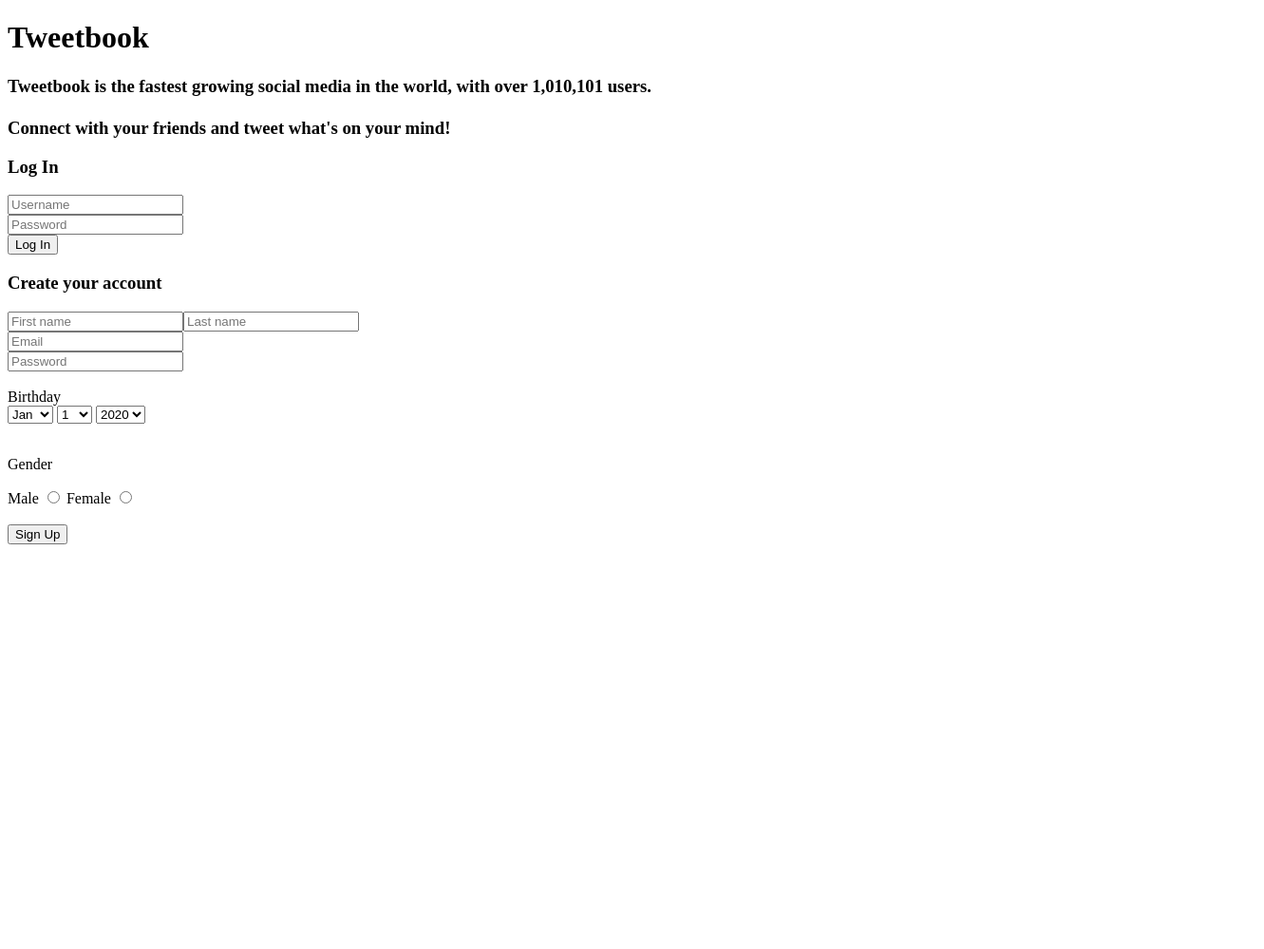
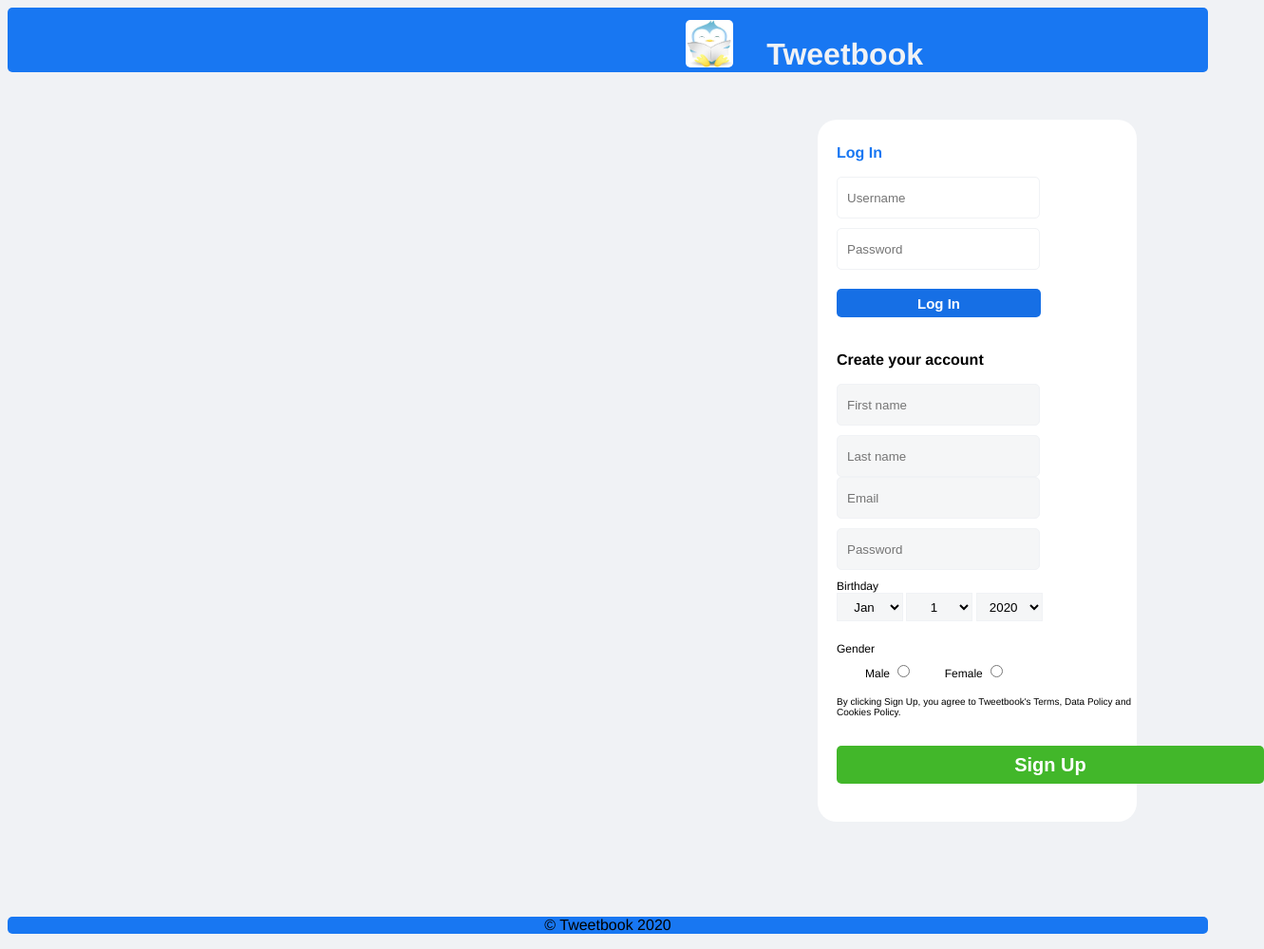
Before and after one commit to patfaynder/WebDev-Path-Tweetbook-, a plain HTML site: page index.html in a window 1280 px wide. Shown: the whole page at 95% size, 1331 px wide, since content can reach past the window. Before the commit the page ends 800 px from the top, so only its background shows below. Drawn offline with Linux system fonts and the light colour scheme.

Commit message:
Added logo and stylesheet

```diff
--- a/index.html
+++ b/index.html
@@ -1,23 +1,36 @@
 <!DOCTYPE html>
 <html>
     <head>
+        <title>Tweetbook</title>
+        <link rel="stylesheet" type="text/css" href="stylesheet.css"/>
     </head>
     <body>
+        <div class="header">
             <h1>Tweetbook</h1>
-        <h3>Tweetbook is the fastest growing social media in the world, with over 1,010,101 users.<br><br>
-        Connect with your friends and tweet what's on your mind!</h3>
+            <img src="twitter-bird-reading.jpg" alt="bird reading a book" id="birdie" width="50px" height="50px">
+        </div>
+        <div>
+            <!-- <h3>Tweetbook is the fastest growing social media in the world, with over 1,010,101 users.<br>
+            Connect with your friends and tweet what's on your mind!</h3> -->
+        </div>
+        <div class="landing_form">
+            <div class="login_form">
                 <h3>Log In</h3>
                 <form id="login">
                     <input type="text" id="username" name="username" placeholder="Username" required></input><br>
                     <input type="password" id="pwd" name="pwd" placeholder="Password" required></input><br>
-            <button type="submit" name="loginbtn">Log In</button>
-
+                    <button id="login_btn" type="submit" name="loginbtn">Log In</button>
                 </form>
+            </div>
+            <div class="crt_form">
                 <h3>Create your account</h3>
                 <form id="crt_account">
-            <input type="text" id="firstname" name="firstname" placeholder="First name" required></input><input type="text" id="lastname" name="lastname" placeholder="Last name" required></input><br>
+                    <div class="prime_details">
+                        <input type="text" id="firstname" name="firstname" placeholder="First name" required></input><input type="text" id="lastname" name="lastname" placeholder="Last name" required></input>
                         <input type="text" id="reg_email" name="reg_email" placeholder="Email" required></input><br>
-            <input type="password" id="reg_pwd" name="reg_pwd" placeholder="Password" required></input><br><br>
+                        <input type="password" id="reg_pwd" name="reg_pwd" placeholder="Password" required></input>
+                    </div>
+                    <div class="crt_bday">
                         <label for="birthday">Birthday</label><br>
                         <select id="month">
                             <option value="1">Jan</option>
@@ -108,16 +121,24 @@
                             <option value="1982">1982</option>
                             <option value="1981">1981</option>
                             <option value="1980">1980</option>
-            </select><br><br>
+                        </select>
+                    </div>
+                    <div class="crt_gender">
                         <p>Gender</p>
                         <label for="male">Male</label>
                         <input type="radio" id="male" name="gender" required>
                         <label for="female">Female</label>
-            <input type="radio" id="female" name="gender" required><br><br>
-            <button type="submit" name="signupbtn">Sign Up</button>
+                        <input type="radio" id="female" name="gender" required><br>
+                        <p style="font-size: 10px;">By clicking Sign Up, you agree to Tweetbook's Terms, Data Policy and Cookies Policy.</p>
+                        <button type="submit" name="signupbtn" style="margin-top: 20px;">Sign Up</button>
+                    </div>
                 </form>
-
-
-
+            </div>
+        </div>
+        <div class="footer">
+            <footer>
+                <p>&copy; Tweetbook 2020</p>
+            </footer>
+        </div>
     </body>
 </html>
--- /dev/null
+++ b/stylesheet.css
@@ -0,0 +1,130 @@
+/* Tweetbook stylesheet */
+body {
+    background-color: #f0f2f5;
+    font-family: Helvetica, sans-serif;
+}
+h3 {
+    font-size: 1rem;
+}
+.header {
+    background-color: #1877f2;
+    border-radius: 5px;
+    padding-top: 10px;
+    padding-bottom: 20px;
+    width: 100%;
+    height: 100%;
+}
+.header img {
+    float: right;
+    border-radius: 5px;
+    margin-top: -35px;
+    margin-bottom: -10px;
+    margin-right: 500px;
+}
+.header h1 {
+    color: #f0f2f5;
+    margin-bottom: -20px;
+    margin-right: 300px;
+    text-align: right;
+}
+
+.landing_form {
+    background-color: #ffffff;
+    border-radius: 20px;
+    width: 25%;
+    margin-top: 50px;
+    margin-left: auto;
+    margin-bottom: 100px;
+    margin-right: 75px;
+    padding-top: 10px;
+    padding-left: 20px;
+    padding-bottom: 20px;
+    padding-right: -100px;
+}
+.login_form h3 {
+    color: #1877f2;
+}
+#login input{
+    background: #ffffff;
+    border: 1px solid #f0f2f5;
+    border-radius: 5px;
+    height: 40px;
+    width: 200px;
+    padding-left: 10px;
+
+}
+#username {
+    margin-bottom: 10px;
+}
+#login_btn {
+    background-color: #166fe5;
+    color: #ffffff;
+    font-size: 15px;
+    font-weight: bold;
+    border-radius: 5px;
+    margin-top: 20px;
+    margin-bottom: 20px;
+    height: 30px;
+    width: 215px;
+    border: 0;
+}
+.prime_details input{
+    background: #f5f6f7;
+    border: 1px solid #f0f2f5;
+    border-radius: 5px;
+    padding-left: 10px;
+    width: 200px;
+    height: 40px;
+}
+#firstname {
+    margin-right: 10px;
+    margin-bottom: 10px;
+}
+#reg_email {
+    margin-bottom: 10px;
+}
+#reg_pwd {
+    margin-bottom: 10px;
+
+}
+.crt_bday {
+    font-size: 12px;
+}
+.crt_bday select {
+    background: #f5f6f7;
+    border: 1px solid #f0f2f5;
+    height: 30px;
+    width: 70px;
+    margin-bottom: 10px;
+    text-align: center;
+}
+.crt_gender {
+    font-size: 12px;
+}
+.crt_gender input {
+    margin-top: -5px;
+    margin-bottom: 10px;
+}
+.crt_gender label {
+    padding-left: 30px;
+    margin-top: -5px;
+    margin-bottom: 10px;
+
+}
+.crt_gender button {
+    background-color: #42b72a;
+    color: #ffffff;
+    font-size: 20px;
+    font-weight: bold;
+    border-radius: 5px;
+    margin-bottom: 20px;
+    height: 40px;
+    width: 450px;
+    border: 0;
+}
+.footer {
+    background-color: #1877f2;
+    border-radius: 5px;
+    text-align: center;
+    height: 100%;
+}
```
Also changed, not shown: twitter-bird-reading.jpg (added), 1 other file. Lines whose indentation alone changed are shown as unchanged.
